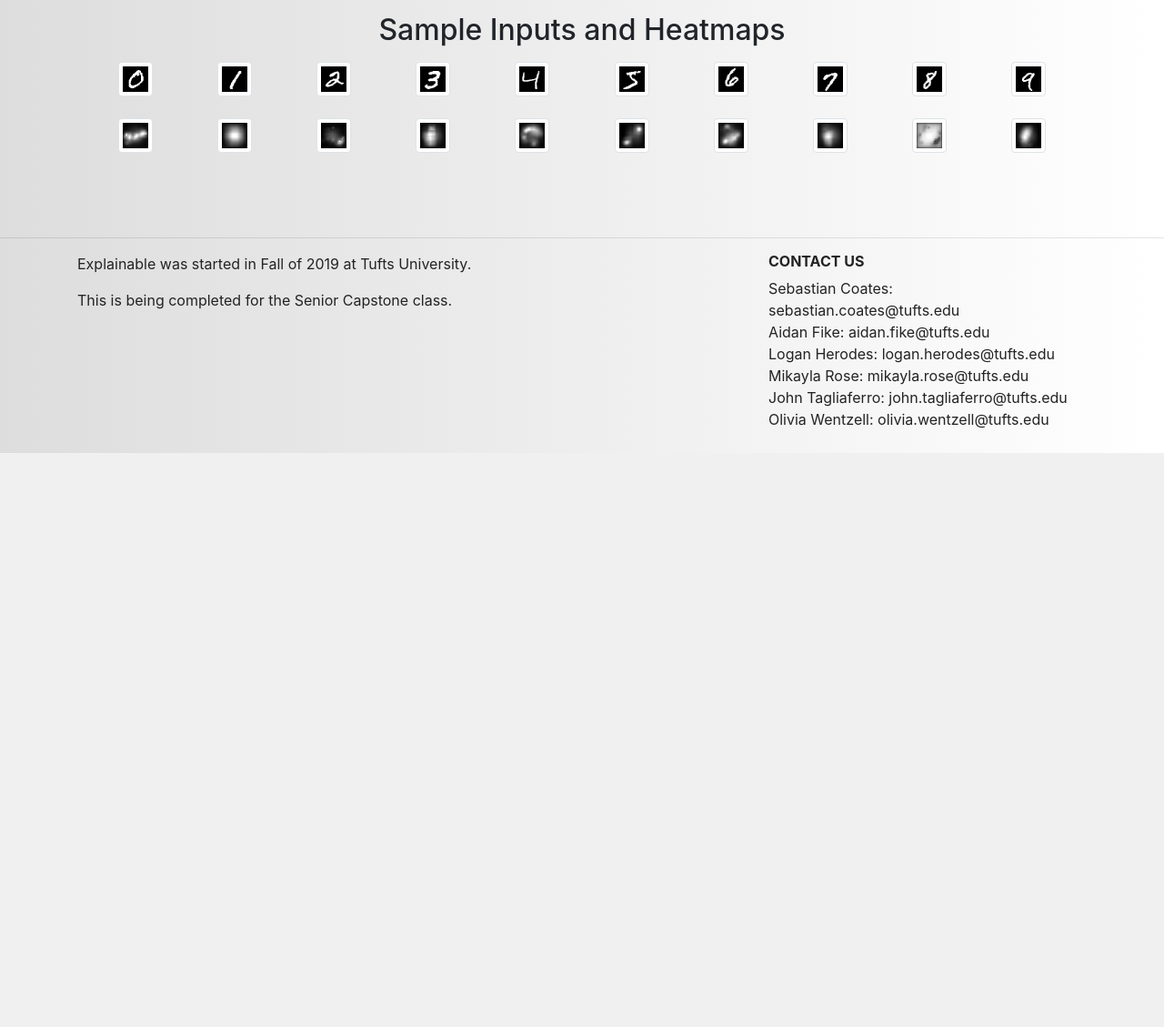
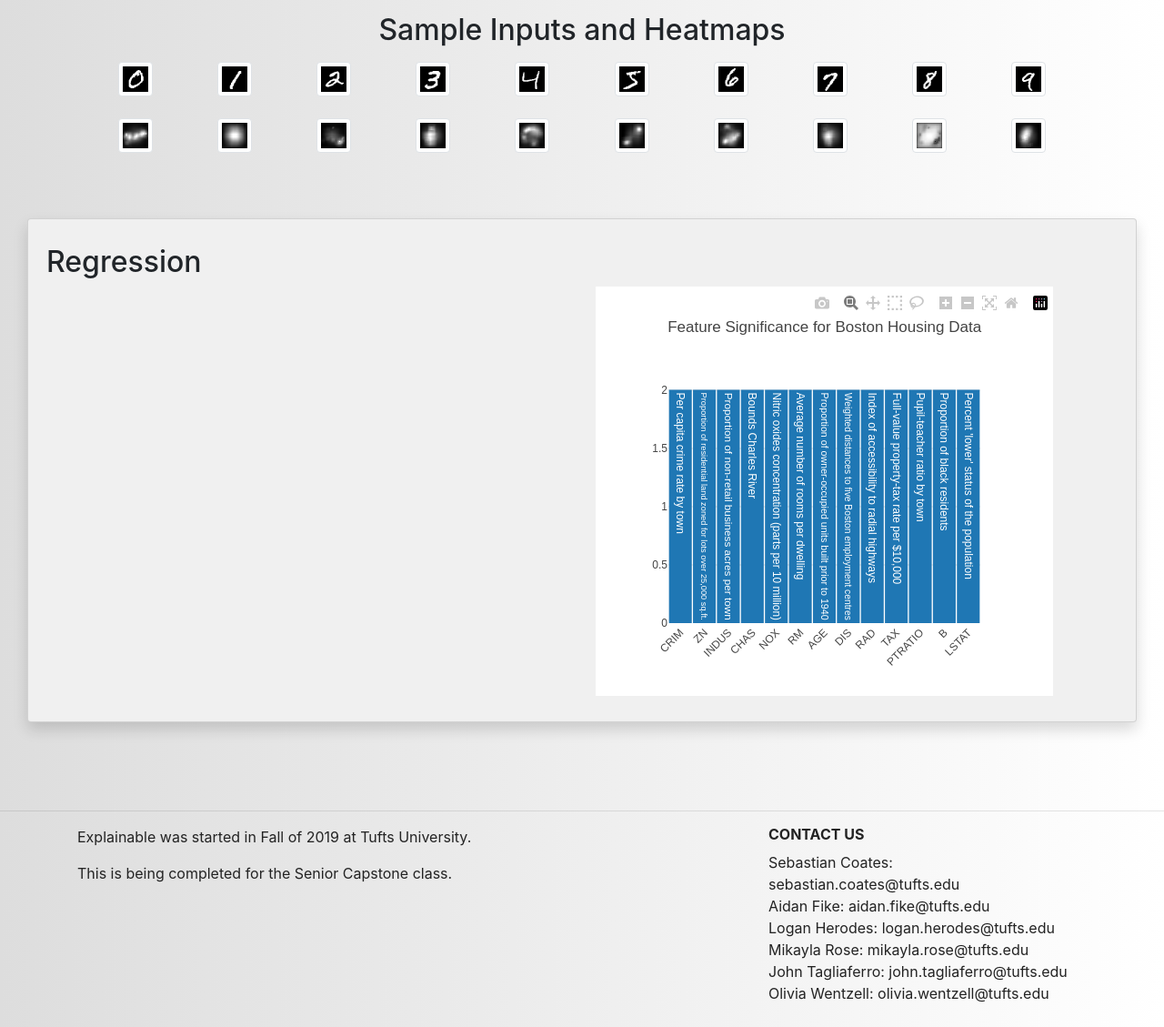
Before and after one commit to explainable/Jedi-Temple, a Flask app: page / in a window 1280 px wide. Shown: the part 1220-2349 px from the top of the page at 91% size. Before the commit the page ends 1718 px from the top, so only its background shows below. Run offline with Flask 2, Linux system fonts and the light colour scheme; some libraries are stand-ins or nearby versions.

Commit message:
Template for regression bar chart

```diff
--- a/templates/index.html
+++ b/templates/index.html
@@ -227,6 +227,31 @@
 	</section>
 
 
+
+
+
+	<section class="page-section container-fluid" id="regression-section">
+
+		<div class="col-12 my-5">
+	    <div class="card border-left-info shadow h-100 py-2">
+		    <div class="card-body" id="image-dropzone">
+		      	<h2>Regression</h2>
+		      	<div id="" class="row">
+		      		<div class="col-sm-6">
+
+					</div>
+
+					<div class="col-sm-12 col-md-5 drop-indicator text-center my-auto" id="regression-bar-chart">
+					</div>
+				</div>
+		    </div>
+		</div>
+
+	</section>
+
+
+
+
 	<footer class="page-footer">
 	<hr class="mt-4">
 
@@ -272,6 +297,10 @@
 
 	<script src="https://code.jquery.com/jquery-3.3.1.slim.min.js" integrity="sha384-q8i/X+965DzO0rT7abK41JStQIAqVgRVzpbzo5smXKp4YfRvH+8abtTE1Pi6jizo" crossorigin="anonymous"></script>
 	<script src="https://stackpath.bootstrapcdn.com/bootstrap/4.1.3/js/bootstrap.min.js" integrity="sha384-ChfqqxuZUCnJSK3+MXmPNIyE6ZbWh2IMqE241rYiqJxyMiZ6OW/JmZQ5stwEULTy" crossorigin="anonymous"></script>
+	<!-- Plotly.js -->
+  	<script src="https://cdn.plot.ly/plotly-latest.min.js"></script>
+
+  	<!-- custom JS -->
 	<script src="/utils.js"></script>
 	<script src="/index.js"></script>
 	</body>
--- a/templates/index.js
+++ b/templates/index.js
@@ -88,6 +88,8 @@ $(document).ready(function() {
         }
     )
 
+    plot_regression()
+
     /* For adding navbar shadow on scroll ... remove the class from html first
     $(window).scroll(function() {
       var scroll = $(window).scrollTop();
@@ -99,3 +101,64 @@ $(document).ready(function() {
       }
     }); */
 })
+
+function plot_regression() {
+    let reg_features = [
+        "CRIM",
+        "ZN",
+        "INDUS",
+        "CHAS",
+        "NOX",
+        "RM",
+        "AGE",
+        "DIS",
+        "RAD",
+        "TAX",
+        "PTRATIO",
+        "B",
+        "LSTAT"
+    ]
+    let reg_descriptions = [
+        "Per capita crime rate by town",
+        "Proportion of residential land zoned for lots over 25,000 sq.ft.",
+        "Proportion of non-retail business acres per town",
+        "Bounds Charles River",
+        "Nitric oxides concentration (parts per 10 million)",
+        "Average number of rooms per dwelling",
+        "Proportion of owner-occupied units built prior to 1940",
+        "Weighted distances to five Boston employment centres",
+        "Index of accessibility to radial highways",
+        "Full-value property-tax rate per $10,000",
+        "Pupil-teacher ratio by town",
+        "Proportion of black residents",
+        "Percent 'lower' status of the population"
+    ]
+    let weights = [1, 1, 1, 1, 1, 1, 1, 1, 1, 1, 1, 1, 1]
+
+    var reg_data = [{
+      x: reg_features,
+      y: [2, 2, 2, 2, 2, 2, 2, 2, 2, 2, 2, 2, 2],
+      type: 'bar',
+      text: reg_descriptions,
+    }];
+
+    var layout = {
+      title: 'Feature Significance for Boston Housing Data',
+      font:{
+        family: 'Raleway, sans-serif'
+      },
+      showlegend: false,
+      xaxis: {
+        tickangle: -45
+      },
+      yaxis: {
+        zeroline: false,
+        gridwidth: 2
+      },
+      bargap :0.05,
+      autosize: true,
+    };
+
+
+    Plotly.newPlot('regression-bar-chart', reg_data, layout);
+}
```
Lines whose indentation alone changed are shown as unchanged.
